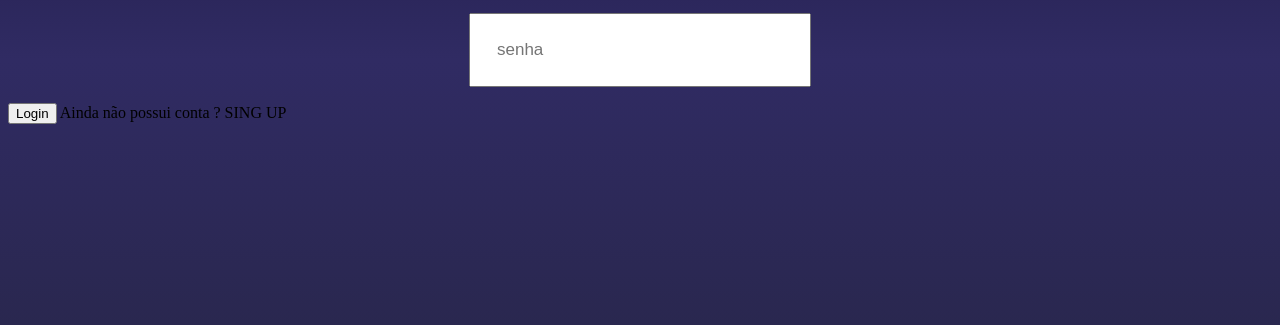
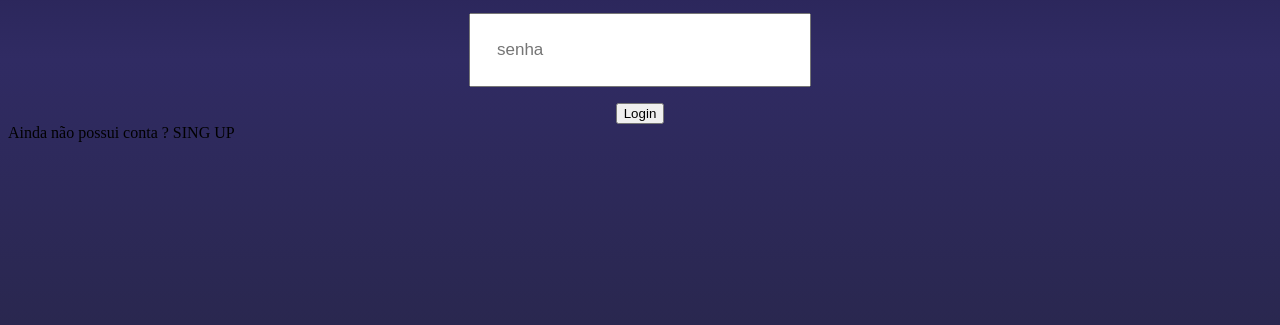
Before and after one commit to 7kaue/web-platform-gafwpr, a plain HTML site: page index.html in a window 1280 px wide. Shown: the part 351-676 px from the top of the page. Drawn offline with Linux system fonts and the light colour scheme.

Commit message:
1 file modified

```diff
--- a/styles.css
+++ b/styles.css
@@ -29,3 +29,9 @@ input {
   margin-left: auto;
   outline: none;
 }
+
+button {
+  display: block;
+  margin-right: auto;
+  margin-left: auto;
+}
```
